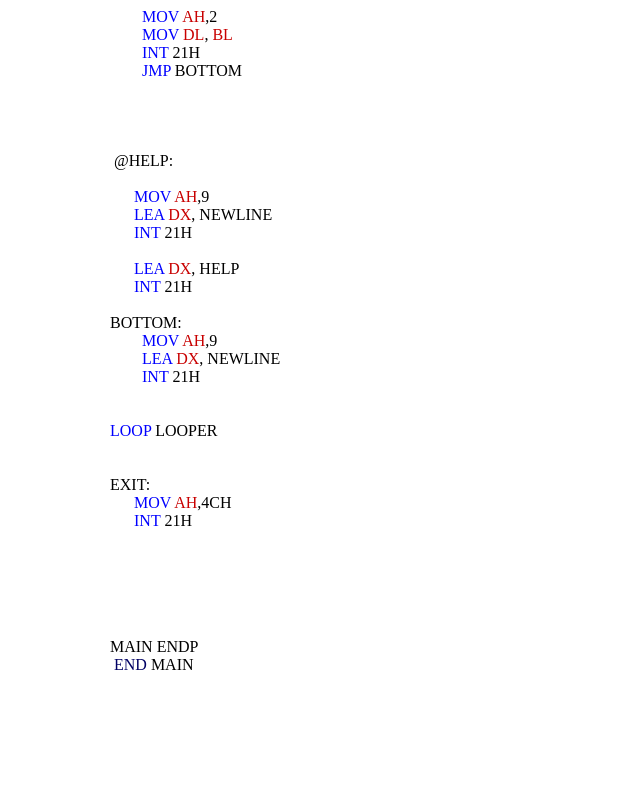
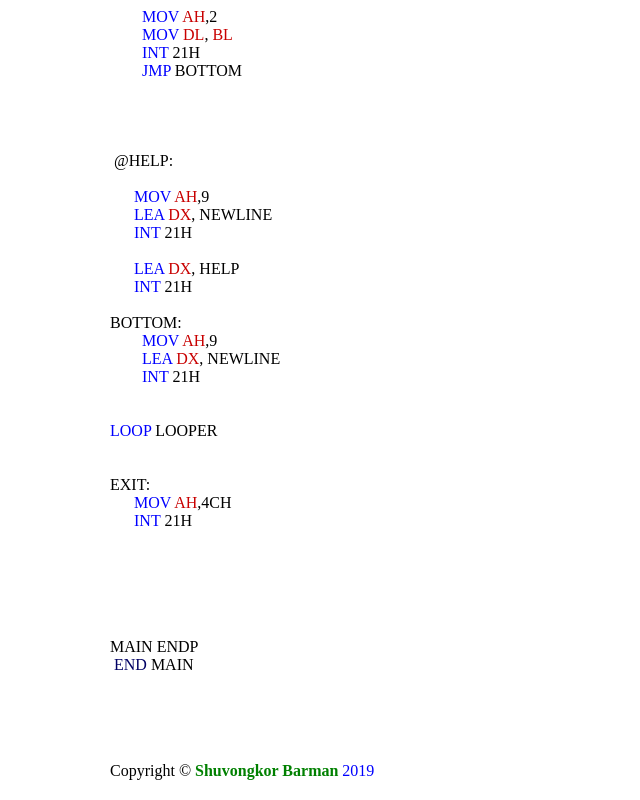
Before and after one commit to shuvongkor-barman/Simple-Calculator-with-Assembly-v2, a plain HTML site: page index.html in a window 1280 px wide. Shown: the part 5507-6307 px from the top of the page, without its empty margins (0-640 px from the left). Before the commit the page ends 6273 px from the top, so only its background shows below. Drawn offline with Linux system fonts and the light colour scheme.

Commit message:
Updated index

```diff
--- a/index.html
+++ b/index.html
@@ -6,6 +6,9 @@
            a:link {text-decoration: none}
            a:visited {text-decoration: none}
            a:hover {text-decoration: none; color:#ff0000}
+           #myName {color: green; font-weight: bold;}
+
+
        </style>
 </head>
 <body leftmargin=110  rightmargin=110 topmargin=20 bgcolor=#FFFFFF text=#000000 link=blue vlink=blue alink=blue>
@@ -13,19 +16,8 @@
 
 <!-- * -->
 
-
-
-
-
-
 <h1>&nbsp; &nbsp;<center> <font color=#FFFFFF> ;</font> <font face="Terminal"> Calculator v2.0.asm </font></center></h1>
 
-
-
-
-
-
-<!-- START AUTOMATIC ASM TO HTML EXPORT -->
 <pre><font face="Terminal">
 TITLE: A simple Calculator
 
@@ -368,16 +360,13 @@ MAIN ENDP
 
 
 </font></pre>
-<!-- emu8086 version 4.08    -->
-<!-- STOP AUTOMATIC ASM TO HTML EXPORT -->
-
-
-
-
 
 
 <!-- *** -->
+       <footer>
+              <p> Copyright &copy; <a href="https://www.sbook99.com/p/shuvongkor-barman.html"> <span id="myName">Shuvongkor Barman</span> 2019 </a></p>
 
+       </footer>
 
 </body>
 </html>
```
